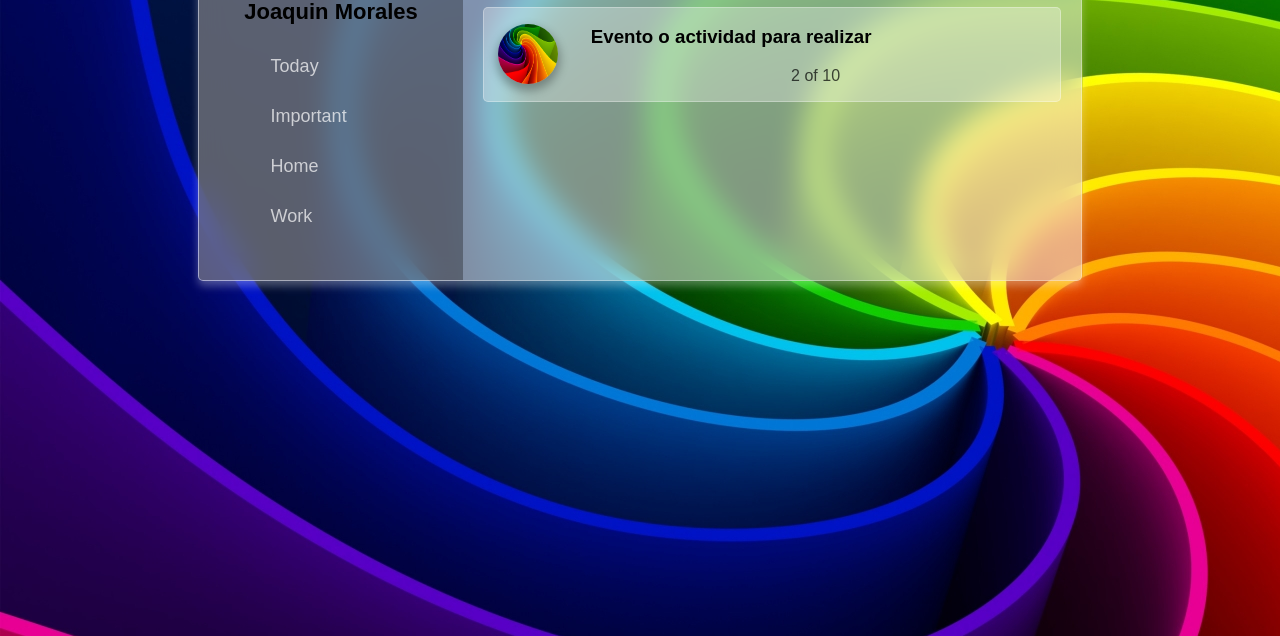
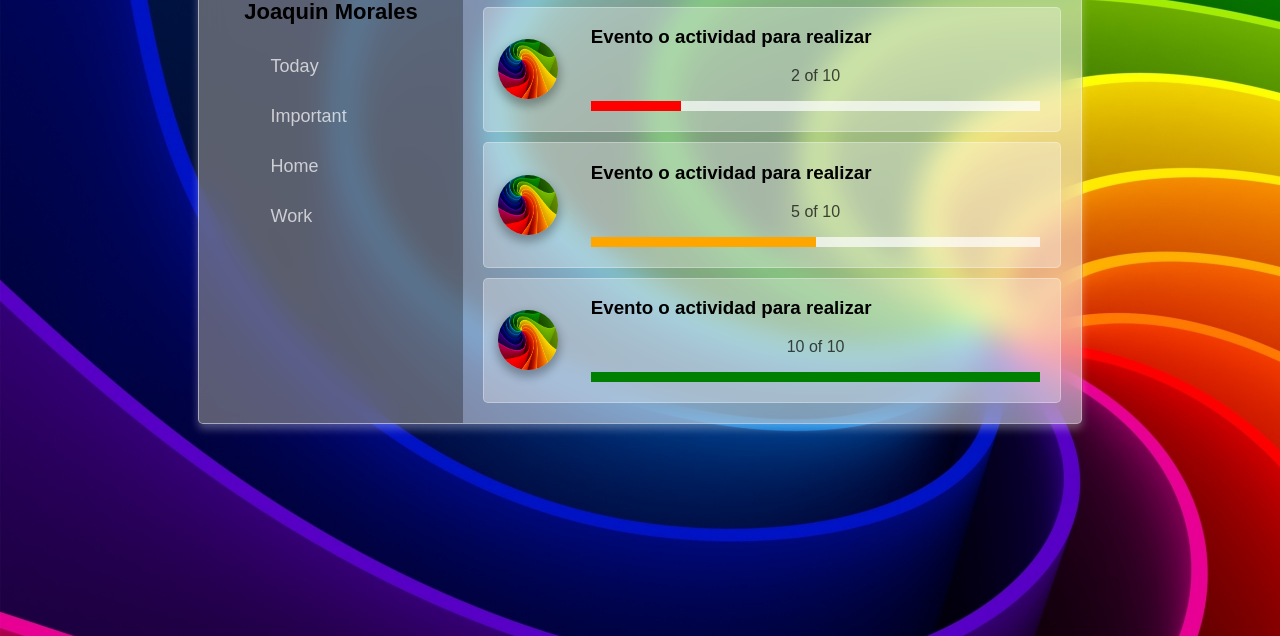
Before and after one commit to joaquinmoralest/efecto_cristal, a plain HTML site: page index.html in a window 1280 px wide. Shown: the part 164-800 px from the top of the page. Drawn offline with Linux system fonts and the light colour scheme.

Commit message:
Se agregan diseños finales para barra de progreso dentro del Task

```diff
--- a/css/style.css
+++ b/css/style.css
@@ -110,11 +110,12 @@ body {
 
 .content .task .right {
     width: 85%;
+    padding: 0 20px;
 }
 
-.content .task .right .task-title {
-    padding: 0px 20px;
-}
+/* .content .task .right .task-title {
+    fontsize
+} */
 
 .content .task .right .task-status {
     text-align: center;
@@ -122,5 +123,30 @@ body {
 }
 
 .content .task .right .task-progress {
+    background-color: rgba(255, 255, 255, .7);
+    width: 100%;
+    margin: 0 auto;
+    margin-bottom: 20px;
+}
 
+.content .task .right .task-progress .progress-bar {
+    height: 10px;
 }
+
+.w-20 {
+    width: 20%;
+    height: 10px;
+    background-color: red;
+}
+
+.w-50 {
+    width: 50%;
+    height: 10px;
+    background-color: orange;
+}
+
+.w-100 {
+    width: 100%;
+    height: 10px;
+    background-color: green;
+}
--- a/index.html
+++ b/index.html
@@ -44,7 +44,43 @@
                             <p>2 of 10</p>
                         </div>
                         <div class="task-progress">
-                            <div class="progress-bar"></div>
+                            <div class="progress-bar w-20"></div>
+                        </div>
+                    </div>
+                </div><!-- Task -->
+
+                <div class="task">
+                    <div class="left">
+                        <img src="img/espirales-3d-de-colores_2560x1440_xtrafondos.com.jpg" alt="">
+                    </div>
+
+                    <div class="right">
+                        <div class="task-title">
+                            <h3>Evento o actividad para realizar</h3>
+                        </div>
+                        <div class="task-status">
+                            <p>5 of 10</p>
+                        </div>
+                        <div class="task-progress">
+                            <div class="progress-bar w-50"></div>
+                        </div>
+                    </div>
+                </div><!-- Task -->
+
+                <div class="task">
+                    <div class="left">
+                        <img src="img/espirales-3d-de-colores_2560x1440_xtrafondos.com.jpg" alt="">
+                    </div>
+
+                    <div class="right">
+                        <div class="task-title">
+                            <h3>Evento o actividad para realizar</h3>
+                        </div>
+                        <div class="task-status">
+                            <p>10 of 10</p>
+                        </div>
+                        <div class="task-progress">
+                            <div class="progress-bar w-100"></div>
                         </div>
                     </div>
                 </div><!-- Task -->
```
